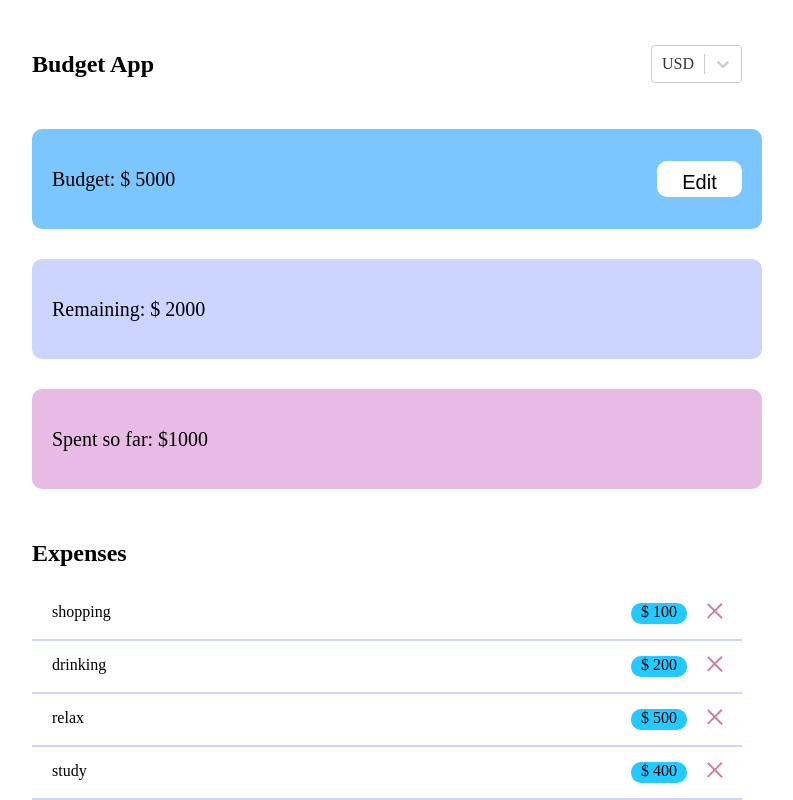
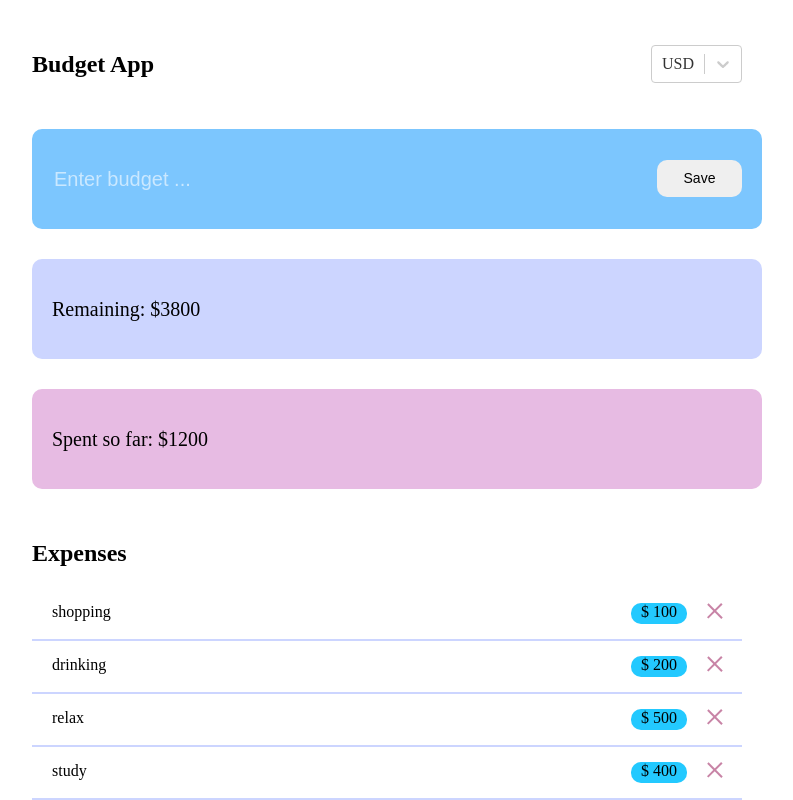
Before and after one commit to Natali2707/react-budget-app, a React (Create React App) app: page / in a window 1280 px wide. Both pictures are taken after a click on the button "Edit". Shown: the top 800 px of the page, without its empty margins (253-1046 px from the left). Built offline with nearby package versions, Linux system fonts and the light colour scheme.

Commit message:
feat (p-3): add solve of Remain and Spent

```diff
--- a/src/App.tsx
+++ b/src/App.tsx
@@ -1,17 +1,12 @@
 import { Container } from "./UI/base"
-// import { Badge } from "./components/Badge/Badge"
-// import { Remain } from "./components/Remain/Remain"
-// import { Spent } from "./components/Spent/Spent"
-import { BadgetApp, ExpensesList, Form } from "components";
+import { BudgetApp, ExpensesList, Form } from "components";
 
 export const App = () => {
   return (
-    <>
-      <Container>
-        <BadgetApp />
-        <ExpensesList />
-        <Form />
-      </Container>
-    </>
+    <Container>
+      <BudgetApp />
+      <ExpensesList />
+      <Form />
+    </Container>
   )
 }
--- a/src/components/Badget/Badget.tsx
+++ /dev/null
@@ -1,11 +0,0 @@
-import { useBudgetContext, useCurrenciesContext } from "context";
-import { Edit, StyledBadget } from "./styles";
-
-
-export const Badget = () => {
-    const { currency } = useCurrenciesContext()
-    const { budget } = useBudgetContext()
-    return (
-        <StyledBadget >Budget: {currency} {budget} <p><Edit>Edit</Edit></p></StyledBadget >
-    )
-}
--- a/src/components/Badget/styles.ts
+++ /dev/null
@@ -1,30 +0,0 @@
-import styled from "styled-components";
-
-const StyledBadgeWrapper = styled.div`
-  display: grid;
-`;
-const StyledBadget = styled.div`
-  display: flex;
-  width: 100%;
-  height: 100px;
-  background: #7cc6fe;
-  padding-left: 20px;
-  border-radius: 10px;
-  align-items: center;
-  font-weight: 500;
-  font-size: 20px;
-  line-height: 24px;
-  justify-content: space-between;
-`;
-
-const Edit = styled.button`
-  width: 85px;
-  height: 36px;
-  margin-right: 20px;
-  font-size: 20px;
-  padding: 10px 20px;
-  background: #ffffff;
-  border-radius: 10px;
-  border: none;
-`;
-export { StyledBadgeWrapper, StyledBadget, Edit };
--- /dev/null
+++ b/src/components/Budget/Budget.tsx
@@ -0,0 +1,42 @@
+import { useBudgetContext, useCurrenciesContext } from "context";
+import { BudgetButtonSave, Edit, StyledBudget, StyledInput } from "./styles";
+import { ChangeEvent, useState } from "react";
+
+
+export const Budget = () => {
+    const { currency } = useCurrenciesContext();
+    const { budget, addBudget } = useBudgetContext();
+    const [isEdit, setIsEdit] = useState<boolean>(false);
+
+    const handleClickEdit = () => {
+        setIsEdit(true);
+    }
+
+    const [inputValue, setInputValue] = useState<number>(0);
+
+    const handleInput = (e: ChangeEvent<HTMLInputElement>) => {
+        setInputValue(+e.target.value);
+    };
+
+    const handleSave = () => {
+        setIsEdit(!isEdit);
+        addBudget(inputValue);
+    };
+
+    return (
+        <StyledBudget >
+            {isEdit ? (
+                <>
+                    <StyledInput type="number" onChange={handleInput}
+                        placeholder="Enter budget ..." />
+                    <BudgetButtonSave onClick={handleSave}>Save</BudgetButtonSave >
+                </>
+            ) : (
+                <>
+                    Budget: {currency} {budget}
+                    <p><Edit onClick={handleClickEdit}>Edit</Edit></p>
+                </>
+            )}
+        </StyledBudget >
+    )
+}
--- /dev/null
+++ b/src/components/Budget/styles.ts
@@ -0,0 +1,65 @@
+import styled from "styled-components";
+
+const StyledBudgeWrapper = styled.div`
+  display: grid;
+`;
+const StyledBudget = styled.div`
+  display: flex;
+  width: 100%;
+  height: 100px;
+  background: #7cc6fe;
+  padding-left: 20px;
+  border-radius: 10px;
+  align-items: center;
+  font-weight: 500;
+  font-size: 20px;
+  line-height: 24px;
+  justify-content: space-between;
+`;
+
+const Edit = styled.button`
+  width: 85px;
+  padding: 10px;
+  margin-right: 20px;
+  font-weight: 500;
+  font-size: 14px;
+  line-height: 17px;
+  padding: 10px 20px;
+  background: #ffffff;
+  border-radius: 10px;
+  border: none;
+`;
+
+const StyledInput = styled.input`
+  width: 100%;
+  font-weight: 500;
+  font-size: 20px;
+  line-height: 24px;
+  color: rgba(255, 255, 255, 0.6);
+  background: #7cc6fe;
+  border: none;
+  &::-webkit-inner-spin-button {
+    display: none;
+  }
+  &::placeholder {
+    background: #7cc6fe;
+    color: rgba(255, 255, 255, 0.6);
+    border: none;
+  }
+`;
+const BudgetButtonSave = styled.button`
+  max-width: 85px;
+  width: 100%;
+  padding: 10px;
+  margin-right: 20px;
+  font-weight: 500;
+  font-size: 14px;
+  line-height: 17px;
+  border-radius: 10px;
+  border: none;
+  cursor: pointer;
+  &:hover {
+    background-color: lightgrey;
+  }
+`;
+export { StyledBudgeWrapper, StyledBudget, Edit, StyledInput, BudgetButtonSave };
--- a/src/components/BadgetApp/BadgetApp.tsx
+++ b/src/components/BudgetApp/BudgetApp.tsx
@@ -1,15 +1,15 @@
 import { SelectCurrency } from "components/Select/Select";
 import { Head } from "./styles";
-import { Badget, Remain, Spent } from "components";
+import { Budget, Remain, Spent } from "components";
 
-export const BadgetApp = () => {
+export const BudgetApp = () => {
     return (
         <>
             <Head>
                 <h2>Budget App</h2>
                 <SelectCurrency />
             </Head>
-            <Badget />
+            <Budget />
             <Remain />
             <Spent />
         </>
--- a/src/components/Remaining/Remaining.tsx
+++ b/src/components/Remaining/Remaining.tsx
@@ -1,14 +1,24 @@
-import React from "react"
-import { StyledRemain } from "./styles"
-import { useCurrenciesContext, useExpensesContext } from "context";
+import React, { useEffect, useState } from "react"
+import { StyledInfo, StyledRemain } from "./styles"
+import { useBudgetContext, useCurrenciesContext, useExpensesContext } from "context";
+
+
 
 export const Remain = () => {
     const { expenses } = useExpensesContext();
-    const { currency } = useCurrenciesContext()
+    const { currency } = useCurrenciesContext();
+    const { budget } = useBudgetContext();
 
-    // const remaining=
-    // budget-expenses.reduce((total, {cost})=>total+cost, 0);
+    const remaining = budget - expenses.reduce((spent, expense) => spent + Number(expense.cost), 0);
+
+    const isOverBudget = remaining < 0;
     return (
-        <StyledRemain> Remaining: {currency} 2000</StyledRemain>
+        <StyledRemain isOverBudget={isOverBudget}>
+            <StyledInfo isOverBudget={isOverBudget}>
+                {isOverBudget
+                    ? `Overspending by ${currency}${Math.abs(remaining)}`
+                    : `Remaining: ${currency}${remaining}`}
+            </StyledInfo>
+        </StyledRemain>
     )
 }
--- a/src/components/Remaining/styles.ts
+++ b/src/components/Remaining/styles.ts
@@ -1,10 +1,14 @@
 import styled from "styled-components";
 
-const StyledRemain = styled.div`
+interface Style {
+  isOverBudget: boolean;
+}
+
+const StyledRemain = styled.div<Style>`
   display: grid;
   width: 100%;
   height: 100px;
-  background: #ccd5ff;
+  background: ${({ isOverBudget }) => (isOverBudget ? " #FF0000" : "#ccd5ff")};
   border-radius: 10px;
   padding-left: 20px;
   align-items: center;
@@ -12,5 +16,11 @@ const StyledRemain = styled.div`
   font-size: 20px;
   line-height: 24px;
 `;
+const StyledInfo = styled.p<Style>`
+  font-weight: ${({ isOverBudget }) => (isOverBudget ? "700" : "500")};
+  font-size: 20px;
+  line-height: 24px;
+  color: ${({ isOverBudget }) => (isOverBudget ? "rgb(255 255 255)" : "rgb(0 0 0)")};
+`;
 
-export { StyledRemain };
+export { StyledRemain, StyledInfo };
--- a/src/components/Spent/Spent.tsx
+++ b/src/components/Spent/Spent.tsx
@@ -1,9 +1,13 @@
-import { useCurrenciesContext } from "context";
+import { useCurrenciesContext, useExpensesContext } from "context";
 import { StyledSpent } from "./styles";
 
 export const Spent = () => {
-    const { currency } = useCurrenciesContext()
+    const { currency } = useCurrenciesContext();
+    const { expenses } = useExpensesContext();
+
+    const spent = expenses.reduce((spent, expense) => spent + Number(expense.cost), 0);
+
     return (
-        <StyledSpent>Spent so far: {currency}1000</StyledSpent>
+        <StyledSpent>Spent so far: {currency}{spent}</StyledSpent>
     )
 }
--- a/src/components/index.ts
+++ b/src/components/index.ts
@@ -1,10 +1,10 @@
 import { Form } from "./Form/Form";
 import { ExpensesList } from "./ExpensesList";
-import { BadgetApp } from "./BadgetApp/BadgetApp";
-import { Badget } from "./Badget/Badget";
+import { BudgetApp } from "./BudgetApp/BudgetApp";
+import { Budget } from "./Budget/Budget";
 import { Badge } from "./Badge/Badge";
 import { SelectCurrency } from "./Select/Select";
 import { Remain } from "./Remaining/Remaining";
 import { Spent } from "./Spent/Spent";
 
-export { Form, ExpensesList, BadgetApp, SelectCurrency, Badget, Badge, Remain, Spent };
+export { Form, ExpensesList, BudgetApp, SelectCurrency, Budget, Badge, Remain, Spent };
--- a/src/context/BudgetContext/BudgetContext.tsx
+++ b/src/context/BudgetContext/BudgetContext.tsx
@@ -10,7 +10,7 @@ export const useBudgetContextValue = () => {
             addBudget: (budget: number) => {
                 setBudgetValue((ctx) => ({
                     ...ctx,
-                    budget: (budget)
+                    budget: budget,
                 }));
             },
         };
```
Also changed, not shown: src/components/BudgetApp/styles.ts (renamed from src/components/BadgetApp/styles.ts).
